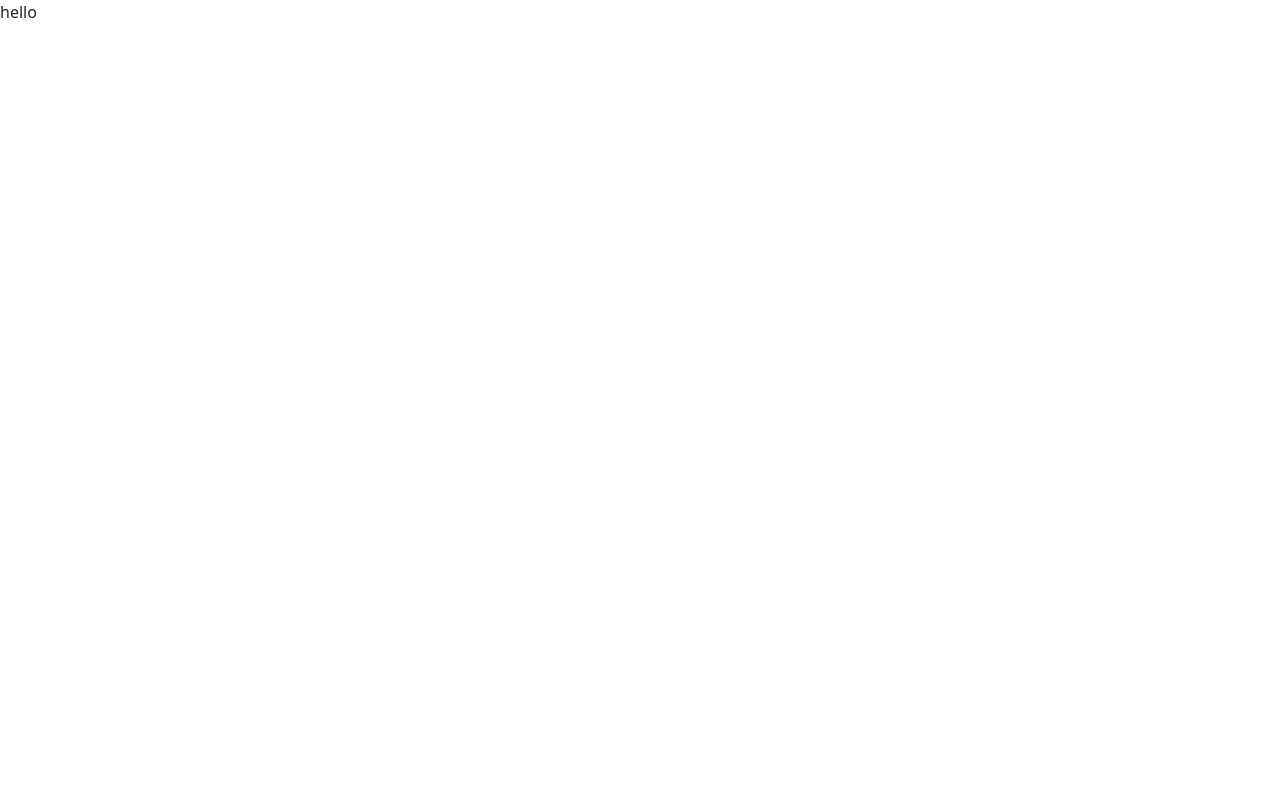
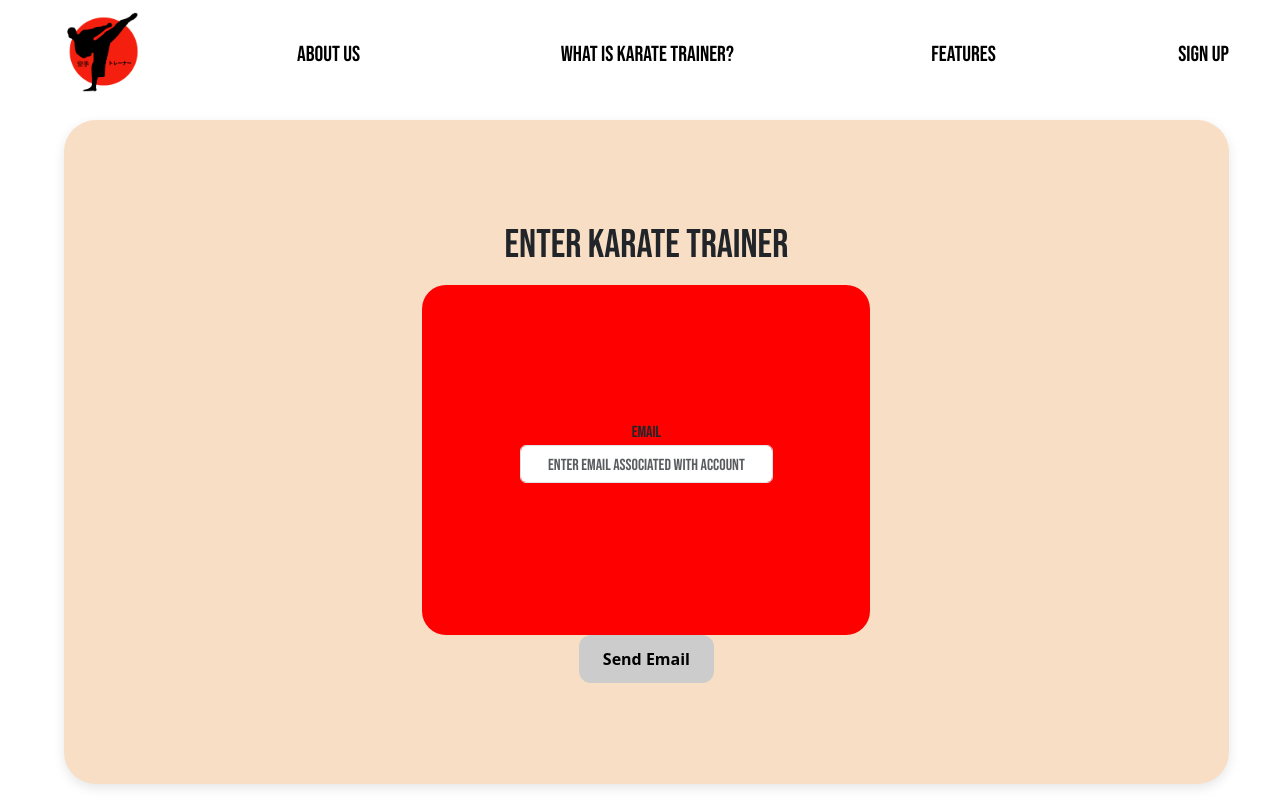
Before and after one commit to CrystalBow/group1_KarateSite, a React (Vite) app in the folder frontend/: page /forgotpasswordpage in a window 1280 px wide. Built offline with nearby package versions, Linux system fonts and the light colour scheme.

Commit message:
added forgot pass

```diff
--- a/frontend/src/pages/ForgotPasswordPage.tsx
+++ b/frontend/src/pages/ForgotPasswordPage.tsx
@@ -1,9 +1,94 @@
-const ForgotPasswordPage = () => {
-    return(
-        <div>
-            hello
+import { useState } from "react";
+import Header1 from "../components/Header1.tsx";
+import { useNavigate } from "react-router-dom";
+
+function ForgotPassword() {
+
+  const [message, setMessage] = useState("");
+  const [email, setEmail] = useState("");
+
+
+  const navigate = useNavigate();
+
+  // Handler for sign up action
+  const handleSignUp = () => {
+    navigate("/signup");
+  };
+
+  const app_name = "karatemanager.xyz";
+  function buildPath(route: string): string {
+    return process.env.NODE_ENV !== "development"
+      ? "http://" + app_name + ":5000/" + route
+      : "http://localhost:5000/" + route;
+  }
+
+  async function sendEmail(event: any): Promise<void> {
+    event.preventDefault();
+
+    if (!email.trim()) {
+        setMessage("Please enter your email.");
+        return;
+    }
+
+    const obj = { email };
+    const js = JSON.stringify(obj);
+
+    try {
+        const response = await fetch(buildPath("api/requestPasswordReset"), {
+        method: "POST",
+        body: js,
+        headers: { "Content-Type": "application/json" },
+        });
+
+        const res = await response.json();
+
+        if (res.success) {
+        setMessage("Reset email sent. Check your inbox or spam folder.");
+        } else {
+        setMessage(res.error || "Failed to send reset email.");
+        }
+        } catch (err) {
+            setMessage("Error connecting to server.");
+        }
+    }
+
+  return (
+    <>
+      <div>
+        <Header1 action="SIGN UP" onAction={handleSignUp} />
+      </div>
+      <div>
+        <div className="page-container">
+          <div className="custom-card custom-card-items-centered">
+            <h1 className="card-title bebasFont">ENTER KARATE TRAINER</h1>
+            <div id="redDiv" className="redDivLogin">
+              <form className="card-form">
+                <div className="form-group">
+                  <label
+                    htmlFor="username" className="bebasFont"
+                    style={{ fontFamily: "Bebas Neue" }}
+                  >
+                    Email
+                  </label>
+                  <input
+                    type="text"
+                    className="form-control"
+                    id="email"
+                    placeholder="Enter email associated with account"
+                    value = {email}
+                    onChange={(e) => setEmail(e.target.value)}
+                  />
+                  <span className="error-message">{message}</span>
+                </div>
+                </form>
+            </div>
+            <button type="submit" className="btn btn-primary" onClick={sendEmail}>
+              Send Email
+            </button>
+          </div>
         </div>
-    );
+      </div>
+    </>
+  );
 }
-
-export default ForgotPasswordPage;
+export default ForgotPassword;
```
